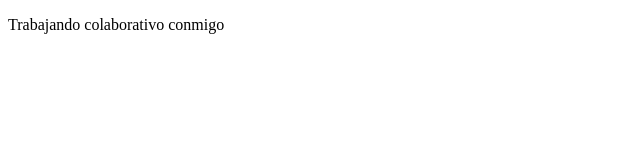
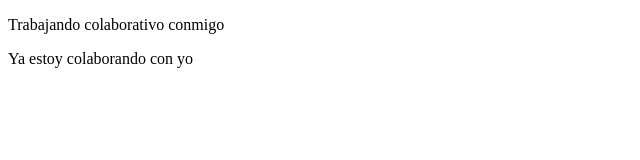
Before and after one commit to frishsol/practica-colaborativa-marisol, a plain HTML site: page index.html in a window 1280 px wide. Shown: the whole page, without its empty margins (0-640 px from the left). Drawn offline with Linux system fonts and the light colour scheme.

Commit message:
Aportación al repositorio

```diff
--- a/index.html
+++ b/index.html
@@ -7,5 +7,6 @@
 </head>
 <body>
     <p>Trabajando colaborativo conmigo</p>
+    <p>Ya estoy colaborando con yo</p>
 </body>
 </html>
```
